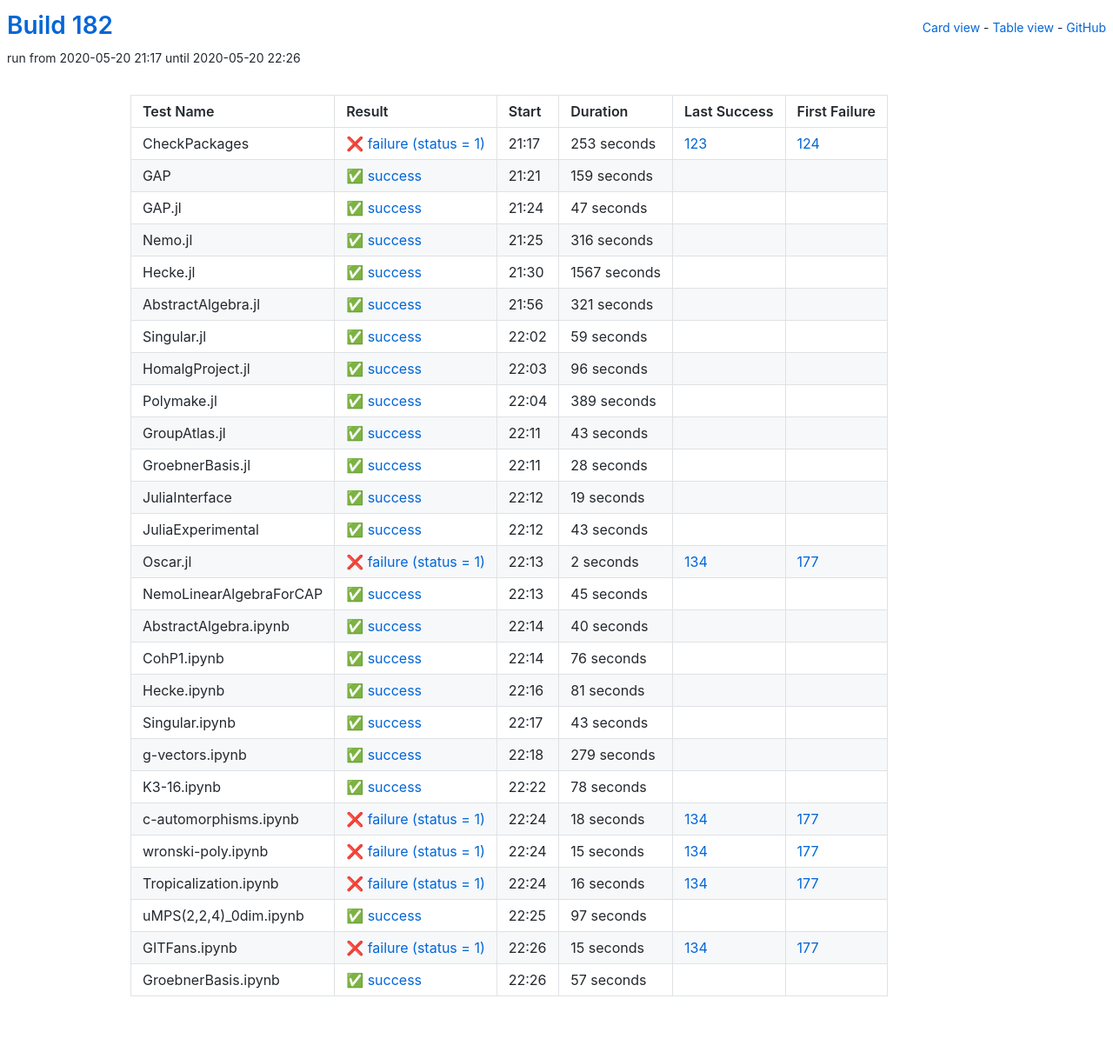
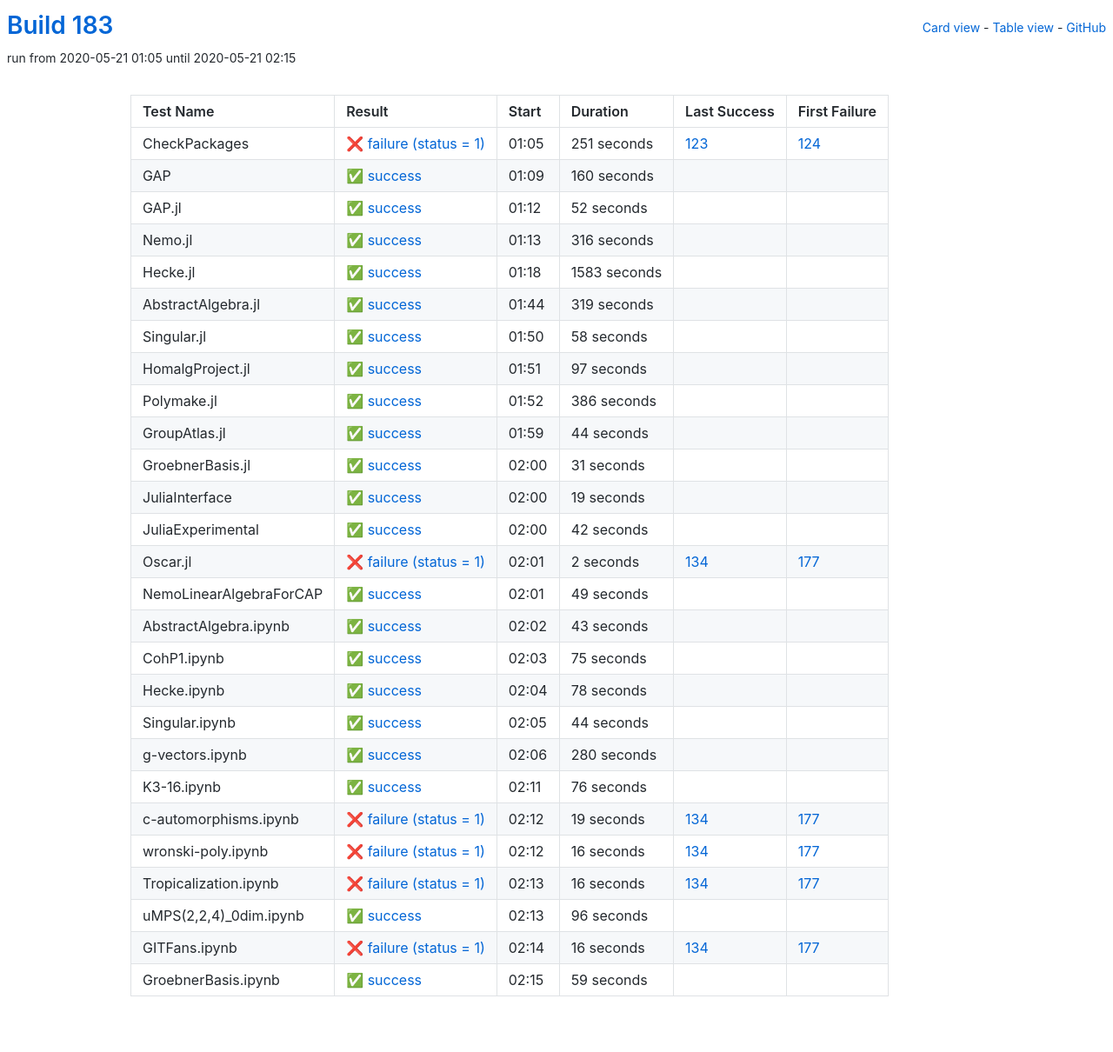
Before and after one commit to oscar-system/oscar-ci-status-stable, a Jekyll site: the page built from table.html, in a window 1280 px wide. Shown: the whole page at 87% size. Built offline with Jekyll 4.4.1, drawn with Linux system fonts in a browser that asks for light colours.

Commit message:
Build 183

```diff
--- a/_data/ci.yml
+++ b/_data/ci.yml
@@ -1,41 +1,41 @@
-build: 182
-build_url: https://oscarci.mathematik.uni-kl.de/job/oscar-stable/182/
+build: 183
+build_url: https://oscarci.mathematik.uni-kl.de/job/oscar-stable/183/
 job: oscar-stable
 tests:
-- duration: 253
+- duration: 251
   exitcode: 1
   first_failure: 124
   first_failure_url: https://oscarci.mathematik.uni-kl.de/job/oscar-stable/124/
   id: checkpackages
   last_success: 123
   last_success_url: https://oscarci.mathematik.uni-kl.de/job/oscar-stable/123/
-  log: https://oscarci.mathematik.uni-kl.de/job/oscar-stable/182/artifact/logs/build-182/CheckPackages.log
+  log: https://oscarci.mathematik.uni-kl.de/job/oscar-stable/183/artifact/logs/build-183/CheckPackages.log
   name: CheckPackages
-  start: 2020-05-20 21:17
+  start: 2020-05-21 01:05
   status: failure
   success: false
-- duration: 159
+- duration: 160
   exitcode: 0
   first_failure: false
   first_failure_url: null
   id: gap
   last_success: false
   last_success_url: null
-  log: https://oscarci.mathematik.uni-kl.de/job/oscar-stable/182/artifact/logs/build-182/GAP.log
+  log: https://oscarci.mathematik.uni-kl.de/job/oscar-stable/183/artifact/logs/build-183/GAP.log
   name: GAP
-  start: 2020-05-20 21:21
+  start: 2020-05-21 01:09
   status: success
   success: true
-- duration: 47
+- duration: 52
   exitcode: 0
   first_failure: false
   first_failure_url: null
   id: gap-jl
   last_success: false
   last_success_url: null
-  log: https://oscarci.mathematik.uni-kl.de/job/oscar-stable/182/artifact/logs/build-182/GAP.jl.log
+  log: https://oscarci.mathematik.uni-kl.de/job/oscar-stable/183/artifact/logs/build-183/GAP.jl.log
   name: GAP.jl
-  start: 2020-05-20 21:24
+  start: 2020-05-21 01:12
   status: success
   success: true
 - duration: 316
@@ -45,93 +45,93 @@ tests:
   id: nemo-jl
   last_success: false
   last_success_url: null
-  log: https://oscarci.mathematik.uni-kl.de/job/oscar-stable/182/artifact/logs/build-182/Nemo.jl.log
+  log: https://oscarci.mathematik.uni-kl.de/job/oscar-stable/183/artifact/logs/build-183/Nemo.jl.log
   name: Nemo.jl
-  start: 2020-05-20 21:25
+  start: 2020-05-21 01:13
   status: success
   success: true
-- duration: 1567
+- duration: 1583
   exitcode: 0
   first_failure: false
   first_failure_url: null
   id: hecke-jl
   last_success: false
   last_success_url: null
-  log: https://oscarci.mathematik.uni-kl.de/job/oscar-stable/182/artifact/logs/build-182/Hecke.jl.log
+  log: https://oscarci.mathematik.uni-kl.de/job/oscar-stable/183/artifact/logs/build-183/Hecke.jl.log
   name: Hecke.jl
-  start: 2020-05-20 21:30
+  start: 2020-05-21 01:18
   status: success
   success: true
-- duration: 321
+- duration: 319
   exitcode: 0
   first_failure: false
   first_failure_url: null
   id: abstractalgebra-jl
   last_success: false
   last_success_url: null
-  log: https://oscarci.mathematik.uni-kl.de/job/oscar-stable/182/artifact/logs/build-182/AbstractAlgebra.jl.log
+  log: https://oscarci.mathematik.uni-kl.de/job/oscar-stable/183/artifact/logs/build-183/AbstractAlgebra.jl.log
   name: AbstractAlgebra.jl
-  start: 2020-05-20 21:56
+  start: 2020-05-21 01:44
   status: success
   success: true
-- duration: 59
+- duration: 58
   exitcode: 0
   first_failure: false
   first_failure_url: null
   id: singular-jl
   last_success: false
   last_success_url: null
-  log: https://oscarci.mathematik.uni-kl.de/job/oscar-stable/182/artifact/logs/build-182/Singular.jl.log
+  log: https://oscarci.mathematik.uni-kl.de/job/oscar-stable/183/artifact/logs/build-183/Singular.jl.log
   name: Singular.jl
-  start: 2020-05-20 22:02
+  start: 2020-05-21 01:50
   status: success
   success: true
-- duration: 96
+- duration: 97
   exitcode: 0
   first_failure: false
   first_failure_url: null
   id: homalgproject-jl
   last_success: false
   last_success_url: null
-  log: https://oscarci.mathematik.uni-kl.de/job/oscar-stable/182/artifact/logs/build-182/HomalgProject.jl.log
+  log: https://oscarci.mathematik.uni-kl.de/job/oscar-stable/183/artifact/logs/build-183/HomalgProject.jl.log
   name: HomalgProject.jl
-  start: 2020-05-20 22:03
+  start: 2020-05-21 01:51
   status: success
   success: true
-- duration: 389
+- duration: 386
   exitcode: 0
   first_failure: false
   first_failure_url: null
   id: polymake-jl
   last_success: false
   last_success_url: null
-  log: https://oscarci.mathematik.uni-kl.de/job/oscar-stable/182/artifact/logs/build-182/Polymake.jl.log
+  log: https://oscarci.mathematik.uni-kl.de/job/oscar-stable/183/artifact/logs/build-183/Polymake.jl.log
   name: Polymake.jl
-  start: 2020-05-20 22:04
+  start: 2020-05-21 01:52
   status: success
   success: true
-- duration: 43
+- duration: 44
   exitcode: 0
   first_failure: false
   first_failure_url: null
   id: groupatlas-jl
   last_success: false
   last_success_url: null
-  log: https://oscarci.mathematik.uni-kl.de/job/oscar-stable/182/artifact/logs/build-182/GroupAtlas.jl.log
+  log: https://oscarci.mathematik.uni-kl.de/job/oscar-stable/183/artifact/logs/build-183/GroupAtlas.jl.log
   name: GroupAtlas.jl
-  start: 2020-05-20 22:11
+  start: 2020-05-21 01:59
   status: success
   success: true
-- duration: 28
+- duration: 31
   exitcode: 0
   first_failure: false
   first_failure_url: null
   id: groebnerbasis-jl
   last_success: false
   last_success_url: null
-  log: https://oscarci.mathematik.uni-kl.de/job/oscar-stable/182/artifact/logs/build-182/GroebnerBasis.jl.log
+  log: https://oscarci.mathematik.uni-kl.de/job/oscar-stable/183/artifact/logs/build-183/GroebnerBasis.jl.log
   name: GroebnerBasis.jl
-  start: 2020-05-20 22:11
+  start: 2020-05-21 02:00
   status: success
   success: true
 - duration: 19
@@ -141,21 +141,21 @@ tests:
   id: juliainterface
   last_success: false
   last_success_url: null
-  log: https://oscarci.mathematik.uni-kl.de/job/oscar-stable/182/artifact/logs/build-182/JuliaInterface.log
+  log: https://oscarci.mathematik.uni-kl.de/job/oscar-stable/183/artifact/logs/build-183/JuliaInterface.log
   name: JuliaInterface
-  start: 2020-05-20 22:12
+  start: 2020-05-21 02:00
   status: success
   success: true
-- duration: 43
+- duration: 42
   exitcode: 0
   first_failure: false
   first_failure_url: null
   id: juliaexperimental
   last_success: false
   last_success_url: null
-  log: https://oscarci.mathematik.uni-kl.de/job/oscar-stable/182/artifact/logs/build-182/JuliaExperimental.log
+  log: https://oscarci.mathematik.uni-kl.de/job/oscar-stable/183/artifact/logs/build-183/JuliaExperimental.log
   name: JuliaExperimental
-  start: 2020-05-20 22:12
+  start: 2020-05-21 02:00
   status: success
   success: true
 - duration: 2
@@ -165,117 +165,117 @@ tests:
   id: oscar-jl
   last_success: 134
   last_success_url: https://oscarci.mathematik.uni-kl.de/job/oscar-stable/134/
-  log: https://oscarci.mathematik.uni-kl.de/job/oscar-stable/182/artifact/logs/build-182/Oscar.jl.log
+  log: https://oscarci.mathematik.uni-kl.de/job/oscar-stable/183/artifact/logs/build-183/Oscar.jl.log
   name: Oscar.jl
-  start: 2020-05-20 22:13
+  start: 2020-05-21 02:01
   status: failure
   success: false
-- duration: 45
+- duration: 49
   exitcode: 0
   first_failure: false
   first_failure_url: null
   id: nemolinearalgebraforcap
   last_success: false
   last_success_url: null
-  log: https://oscarci.mathematik.uni-kl.de/job/oscar-stable/182/artifact/logs/build-182/NemoLinearAlgebraForCAP.log
+  log: https://oscarci.mathematik.uni-kl.de/job/oscar-stable/183/artifact/logs/build-183/NemoLinearAlgebraForCAP.log
   name: NemoLinearAlgebraForCAP
-  start: 2020-05-20 22:13
+  start: 2020-05-21 02:01
   status: success
   success: true
-- duration: 40
+- duration: 43
   exitcode: 0
   first_failure: false
   first_failure_url: null
   id: abstractalgebra-ipynb
   last_success: false
   last_success_url: null
-  log: https://oscarci.mathematik.uni-kl.de/job/oscar-stable/182/artifact/logs/build-182/AbstractAlgebra.ipynb.log
+  log: https://oscarci.mathematik.uni-kl.de/job/oscar-stable/183/artifact/logs/build-183/AbstractAlgebra.ipynb.log
   name: AbstractAlgebra.ipynb
-  start: 2020-05-20 22:14
+  start: 2020-05-21 02:02
+  status: success
+  success: true
+- duration: 75
+  exitcode: 0
+  first_failure: false
+  first_failure_url: null
+  id: cohp1-ipynb
+  last_success: false
+  last_success_url: null
+  log: https://oscarci.mathematik.uni-kl.de/job/oscar-stable/183/artifact/logs/build-183/CohP1.ipynb.log
+  name: CohP1.ipynb
+  start: 2020-05-21 02:03
+  status: success
+  success: true
+- duration: 78
+  exitcode: 0
+  first_failure: false
+  first_failure_url: null
+  id: hecke-ipynb
+  last_success: false
+  last_success_url: null
+  log: https://oscarci.mathematik.uni-kl.de/job/oscar-stable/183/artifact/logs/build-183/Hecke.ipynb.log
+  name: Hecke.ipynb
+  start: 2020-05-21 02:04
+  status: success
+  success: true
+- duration: 44
+  exitcode: 0
+  first_failure: false
+  first_failure_url: null
+  id: singular-ipynb
+  last_success: false
+  last_success_url: null
+  log: https://oscarci.mathematik.uni-kl.de/job/oscar-stable/183/artifact/logs/build-183/Singular.ipynb.log
+  name: Singular.ipynb
+  start: 2020-05-21 02:05
+  status: success
+  success: true
+- duration: 280
+  exitcode: 0
+  first_failure: false
+  first_failure_url: null
+  id: g-vectors-ipynb
+  last_success: false
+  last_success_url: null
+  log: https://oscarci.mathematik.uni-kl.de/job/oscar-stable/183/artifact/logs/build-183/g-vectors.ipynb.log
+  name: g-vectors.ipynb
+  start: 2020-05-21 02:06
   status: success
   success: true
 - duration: 76
   exitcode: 0
   first_failure: false
   first_failure_url: null
-  id: cohp1-ipynb
-  last_success: false
-  last_success_url: null
-  log: https://oscarci.mathematik.uni-kl.de/job/oscar-stable/182/artifact/logs/build-182/CohP1.ipynb.log
-  name: CohP1.ipynb
-  start: 2020-05-20 22:14
-  status: success
-  success: true
-- duration: 81
-  exitcode: 0
-  first_failure: false
-  first_failure_url: null
-  id: hecke-ipynb
-  last_success: false
-  last_success_url: null
-  log: https://oscarci.mathematik.uni-kl.de/job/oscar-stable/182/artifact/logs/build-182/Hecke.ipynb.log
-  name: Hecke.ipynb
-  start: 2020-05-20 22:16
-  status: success
-  success: true
-- duration: 43
-  exitcode: 0
-  first_failure: false
-  first_failure_url: null
-  id: singular-ipynb
-  last_success: false
-  last_success_url: null
-  log: https://oscarci.mathematik.uni-kl.de/job/oscar-stable/182/artifact/logs/build-182/Singular.ipynb.log
-  name: Singular.ipynb
-  start: 2020-05-20 22:17
-  status: success
-  success: true
-- duration: 279
-  exitcode: 0
-  first_failure: false
-  first_failure_url: null
-  id: g-vectors-ipynb
-  last_success: false
-  last_success_url: null
-  log: https://oscarci.mathematik.uni-kl.de/job/oscar-stable/182/artifact/logs/build-182/g-vectors.ipynb.log
-  name: g-vectors.ipynb
-  start: 2020-05-20 22:18
-  status: success
-  success: true
-- duration: 78
-  exitcode: 0
-  first_failure: false
-  first_failure_url: null
   id: k3-16-ipynb
   last_success: false
   last_success_url: null
-  log: https://oscarci.mathematik.uni-kl.de/job/oscar-stable/182/artifact/logs/build-182/K3-16.ipynb.log
+  log: https://oscarci.mathematik.uni-kl.de/job/oscar-stable/183/artifact/logs/build-183/K3-16.ipynb.log
   name: K3-16.ipynb
-  start: 2020-05-20 22:22
+  start: 2020-05-21 02:11
   status: success
   success: true
-- duration: 18
+- duration: 19
   exitcode: 1
   first_failure: 177
   first_failure_url: https://oscarci.mathematik.uni-kl.de/job/oscar-stable/177/
   id: c-automorphisms-ipynb
   last_success: 134
   last_success_url: https://oscarci.mathematik.uni-kl.de/job/oscar-stable/134/
-  log: https://oscarci.mathematik.uni-kl.de/job/oscar-stable/182/artifact/logs/build-182/c-automorphisms.ipynb.log
+  log: https://oscarci.mathematik.uni-kl.de/job/oscar-stable/183/artifact/logs/build-183/c-automorphisms.ipynb.log
   name: c-automorphisms.ipynb
-  start: 2020-05-20 22:24
+  start: 2020-05-21 02:12
   status: failure
   success: false
-- duration: 15
+- duration: 16
   exitcode: 1
   first_failure: 177
   first_failure_url: https://oscarci.mathematik.uni-kl.de/job/oscar-stable/177/
   id: wronski-poly-ipynb
   last_success: 134
   last_success_url: https://oscarci.mathematik.uni-kl.de/job/oscar-stable/134/
-  log: https://oscarci.mathematik.uni-kl.de/job/oscar-stable/182/artifact/logs/build-182/wronski-poly.ipynb.log
+  log: https://oscarci.mathematik.uni-kl.de/job/oscar-stable/183/artifact/logs/build-183/wronski-poly.ipynb.log
   name: wronski-poly.ipynb
-  start: 2020-05-20 22:24
+  start: 2020-05-21 02:12
   status: failure
   success: false
 - duration: 16
@@ -285,44 +285,44 @@ tests:
   id: tropicalization-ipynb
   last_success: 134
   last_success_url: https://oscarci.mathematik.uni-kl.de/job/oscar-stable/134/
-  log: https://oscarci.mathematik.uni-kl.de/job/oscar-stable/182/artifact/logs/build-182/Tropicalization.ipynb.log
+  log: https://oscarci.mathematik.uni-kl.de/job/oscar-stable/183/artifact/logs/build-183/Tropicalization.ipynb.log
   name: Tropicalization.ipynb
-  start: 2020-05-20 22:24
+  start: 2020-05-21 02:13
   status: failure
   success: false
-- duration: 97
+- duration: 96
   exitcode: 0
   first_failure: false
   first_failure_url: null
   id: umps-2-2-4-0dim-ipynb
   last_success: false
   last_success_url: null
-  log: https://oscarci.mathematik.uni-kl.de/job/oscar-stable/182/artifact/logs/build-182/uMPS-2-2-4-_0dim.ipynb.log
+  log: https://oscarci.mathematik.uni-kl.de/job/oscar-stable/183/artifact/logs/build-183/uMPS-2-2-4-_0dim.ipynb.log
   name: uMPS(2,2,4)_0dim.ipynb
-  start: 2020-05-20 22:25
+  start: 2020-05-21 02:13
   status: success
   success: true
-- duration: 15
+- duration: 16
   exitcode: 1
   first_failure: 177
   first_failure_url: https://oscarci.mathematik.uni-kl.de/job/oscar-stable/177/
   id: gitfans-ipynb
   last_success: 134
   last_success_url: https://oscarci.mathematik.uni-kl.de/job/oscar-stable/134/
-  log: https://oscarci.mathematik.uni-kl.de/job/oscar-stable/182/artifact/logs/build-182/GITFans.ipynb.log
+  log: https://oscarci.mathematik.uni-kl.de/job/oscar-stable/183/artifact/logs/build-183/GITFans.ipynb.log
   name: GITFans.ipynb
-  start: 2020-05-20 22:26
+  start: 2020-05-21 02:14
   status: failure
   success: false
-- duration: 57
+- duration: 59
   exitcode: 0
   first_failure: false
   first_failure_url: null
   id: groebnerbasis-ipynb
   last_success: false
   last_success_url: null
-  log: https://oscarci.mathematik.uni-kl.de/job/oscar-stable/182/artifact/logs/build-182/GroebnerBasis.ipynb.log
+  log: https://oscarci.mathematik.uni-kl.de/job/oscar-stable/183/artifact/logs/build-183/GroebnerBasis.ipynb.log
   name: GroebnerBasis.ipynb
-  start: 2020-05-20 22:26
+  start: 2020-05-21 02:15
   status: success
   success: true
```
Also changed, not shown: README.md.
